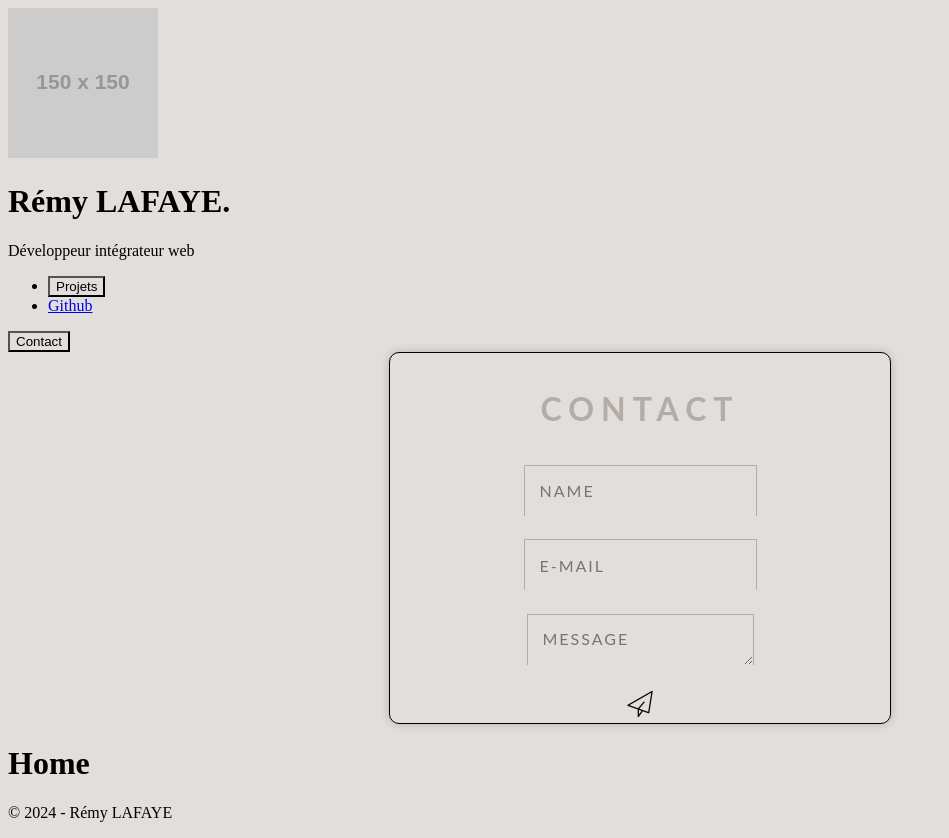
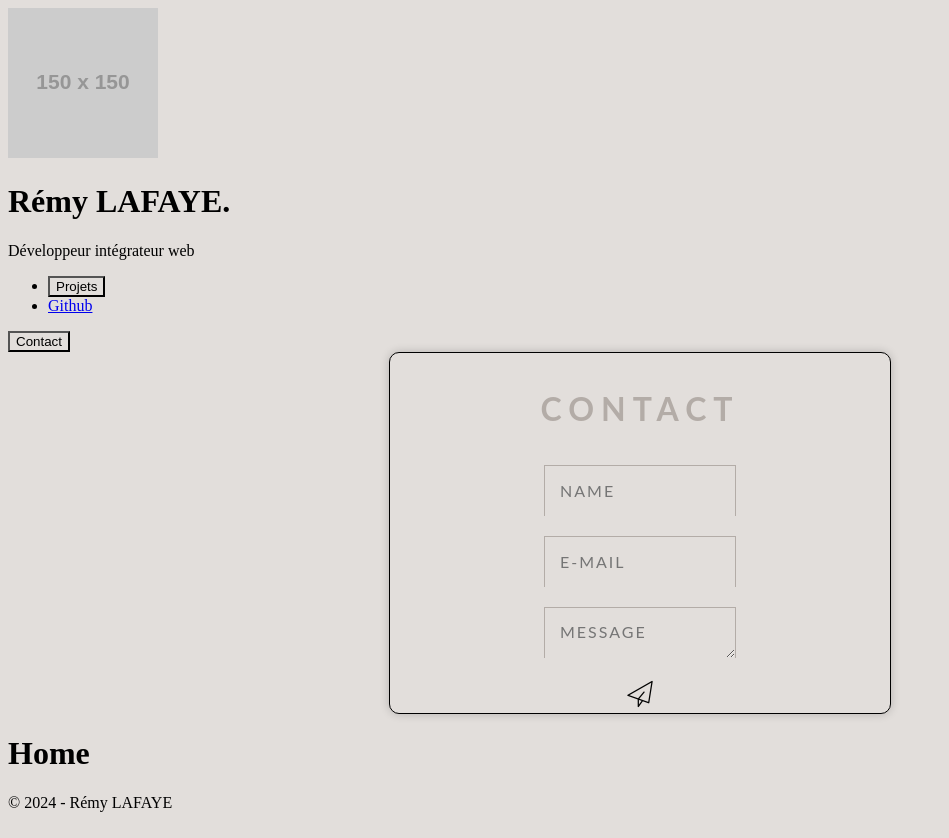
Before and after one commit to RKL715/rl-portfolio, a React (Vite) app: page / in a window 1280 px wide. Both pictures are taken after a click on the button "Contact". Shown: the whole page, without its empty margins (0-949 px from the left). Built offline with nearby package versions, Linux system fonts and the light colour scheme; the HTML template or start-up script is replaced by a standard one.

Commit message:
## changed : * adjusted title size in contact form

```diff
--- a/src/components/Contact/_contact.scss
+++ b/src/components/Contact/_contact.scss
@@ -8,14 +8,15 @@
     justify-content: center;
     width: 100%;
   max-width: 500px;
-  min-width: 100px;
+  min-width: 80px;
   margin: 0 auto;
   background-color: variables.$main-color;
   border-radius: 10px;
   border: black 1px solid;
   box-shadow: 0 0 10px rgba(0, 0, 0, 0.2);
 
-  .contact-form-fields {
+  .contact-form-fields, form{
+    @include mixins.max-min-contact;
     display: flex;
     flex-direction: column;
     align-items: center;
@@ -23,8 +24,8 @@
   }
 
   input, textarea {
-    max-width: 470px;
-    min-width: 80px;
+    @include mixins.max-min-contact;
+    @include mixins.text;
     margin : 0 0 10% 0;
     height: 50px;
     padding: 0 15px 0 15px;
@@ -33,7 +34,6 @@
     border: solid 1px #b3aca7;
     border-bottom: none;
     line-height: 3em;
-    @include mixins.text;
 
     &:hover {
       background: #b3aca7;
@@ -54,11 +54,15 @@
     justify-content: center;
     padding: 10px;
     align-content: center;
-  }
+    @include mixins.max-min-contact;
 
-  .contact-form-title {
-    @include mixins.title;
+    .contact-form-title {
+      @include mixins.title;
+      @include mixins.max-min-contact;
+      font-size: clamp(1rem, 3vw, 2rem);
+    }
   }
 
 
+
   }
--- a/src/styles/_mixins.scss
+++ b/src/styles/_mixins.scss
@@ -20,3 +20,8 @@
   letter-spacing: 2px;
   font-size: 1rem;
 }
+
+@mixin  max-min-contact {
+  max-width: 80%;
+  min-width: 50%;
+}
--- a/src/styles/main.css
+++ b/src/styles/main.css
@@ -9,22 +9,28 @@
   justify-content: center;
   width: 100%;
   max-width: 500px;
-  min-width: 100px;
+  min-width: 80px;
   margin: 0 auto;
   background-color: #e2dedb;
   border-radius: 10px;
   border: black 1px solid;
   box-shadow: 0 0 10px rgba(0, 0, 0, 0.2);
 }
-.contact-form .contact-form-fields {
+.contact-form .contact-form-fields, .contact-form form {
+  max-width: 80%;
+  min-width: 50%;
   display: flex;
   flex-direction: column;
   align-items: center;
   justify-content: center;
 }
 .contact-form input, .contact-form textarea {
-  max-width: 470px;
-  min-width: 80px;
+  max-width: 80%;
+  min-width: 50%;
+  font-family: "Lato", sans-serif;
+  color: #b3aca7 bold;
+  letter-spacing: 2px;
+  font-size: 1rem;
   margin: 0 0 10% 0;
   height: 50px;
   padding: 0 15px 0 15px;
@@ -33,10 +39,6 @@
   border: solid 1px #b3aca7;
   border-bottom: none;
   line-height: 3em;
-  font-family: "Lato", sans-serif;
-  color: #b3aca7 bold;
-  letter-spacing: 2px;
-  font-size: 1rem;
 }
 .contact-form input:hover, .contact-form textarea:hover {
   background: #b3aca7;
@@ -54,12 +56,17 @@
   justify-content: center;
   padding: 10px;
   align-content: center;
+  max-width: 80%;
+  min-width: 50%;
 }
-.contact-form .contact-form-title {
+.contact-form .contact-form-top .contact-form-title {
   font-family: "Lato", sans-serif;
   color: #b3aca7;
   letter-spacing: 7px;
   font-size: 2rem;
+  max-width: 80%;
+  min-width: 50%;
+  font-size: clamp(1rem, 3vw, 2rem);
 }
 
 /*# sourceMappingURL=main.css.map */
```
Also changed, not shown: 1 other file (tests, documents, lock files or other folders).
